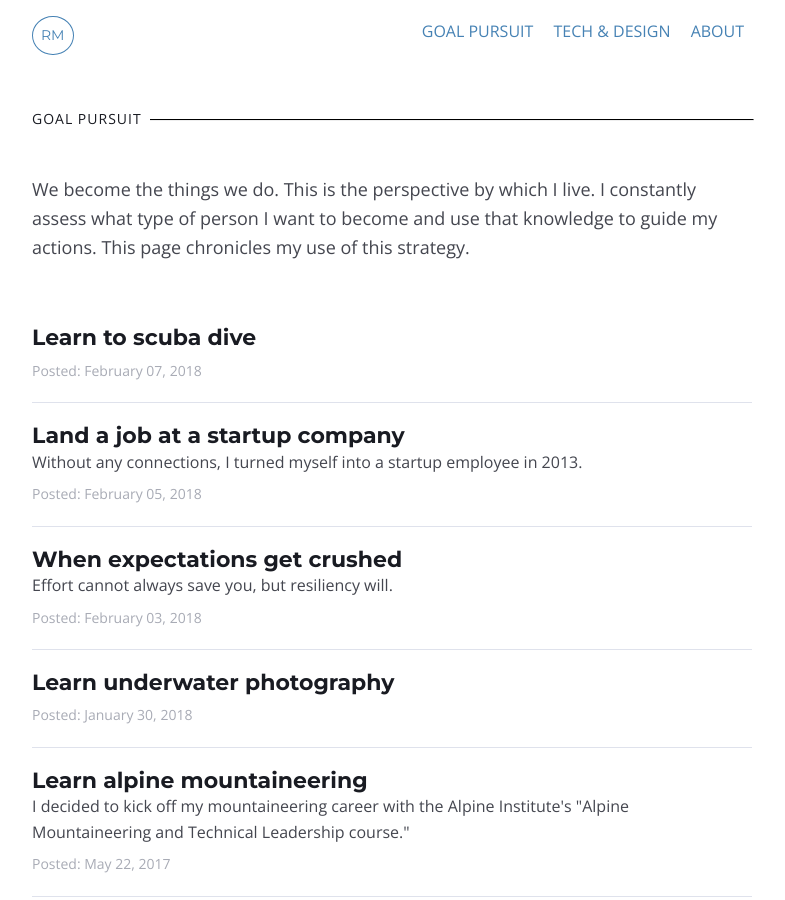
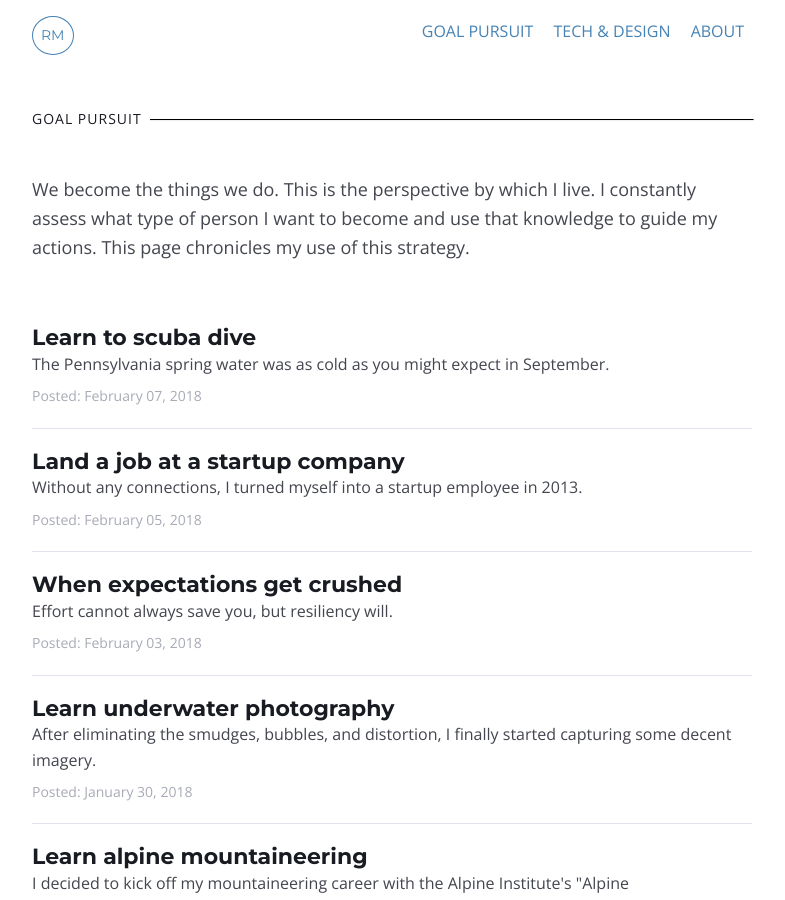
Before and after one commit to mcknightlabs/rtmup, a Jekyll site: the page built from goals.html, in a window 1280 px wide and 900 px high. Shown: the whole window, without its empty margins (248-1033 px from the left). Built offline with Jekyll 4.4.1, drawn with Linux system fonts in a browser that asks for light colours.

Commit message:
updates meta data

```diff
--- a/_posts/goal/2018-01-30-uwphotography.md
+++ b/_posts/goal/2018-01-30-uwphotography.md
@@ -1,10 +1,10 @@
 ---
 layout: article
 title: Learn underwater photography
-description:
+description: After eliminating the smudges, bubbles, and distortion, I finally started capturing some decent imagery.
 category: goal
 og_title: Learn underwater photography
-og_description: Even with a lot of prior photography experience, this was challenging.
+og_description: After eliminating the smudges, bubbles, and distortion, I finally started capturing some decent imagery.
 og_image: /media/img/goals/2018-01-30-uwphotography/green-seaturtle.jpg
 og_type: website
 ---
@@ -109,7 +109,7 @@ Around day four, I discovered that the e-stabilization feature of the GH5 was ca
 
 **The end result**
 
-After fixing the smudges, bubbles, and distortion, I finally started capturing some decent imagery. Photos below. Video forth-coming.
+After eliminating the smudges, bubbles, and distortion, I finally started capturing some decent imagery. Photos below. Video forth-coming.
 
 <div class="medium-frame">
 	<figure>
--- a/_posts/goal/2018-02-07-scubadiving.md
+++ b/_posts/goal/2018-02-07-scubadiving.md
@@ -1,7 +1,7 @@
 ---
 layout: article
 title: Learn to scuba dive
-description:
+description: The Pennsylvania spring water was as cold as you might expect in September.
 category: goal
 tags:
 og_title: Learn to scuba dive
```
